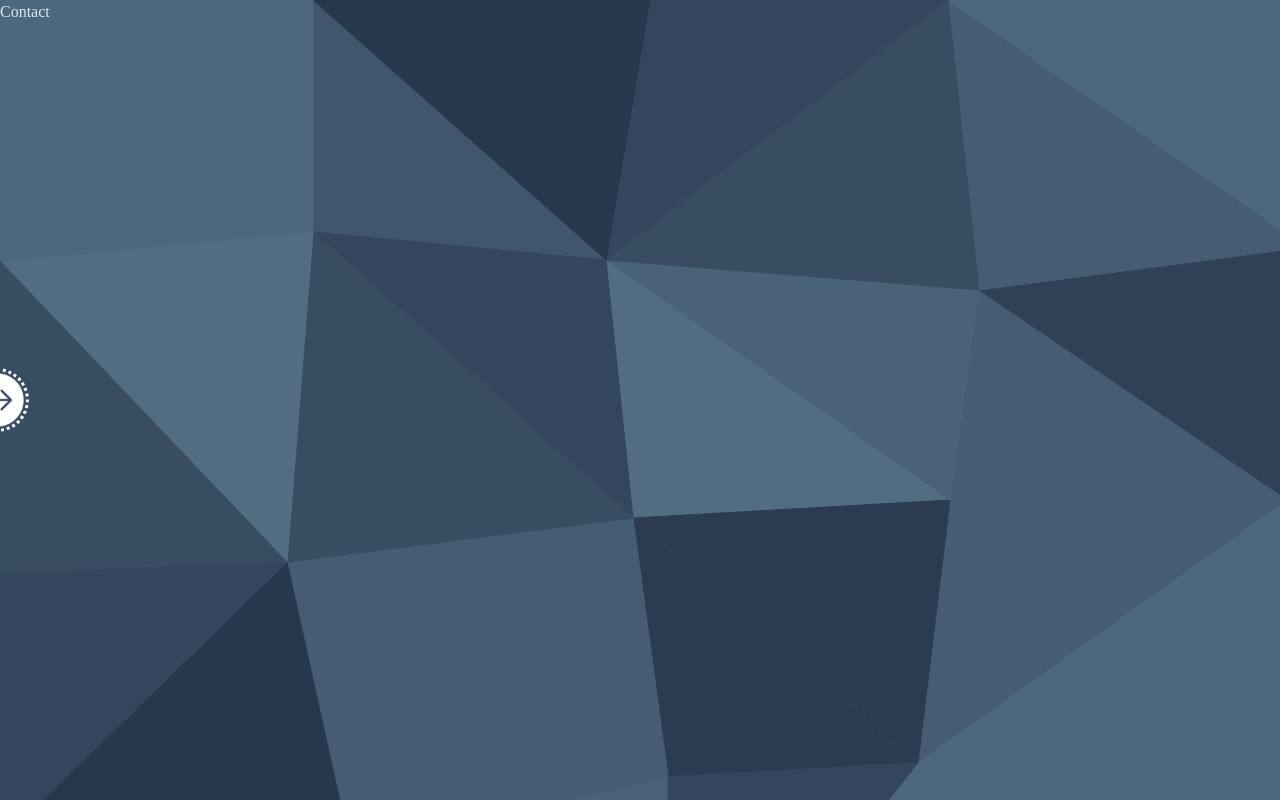
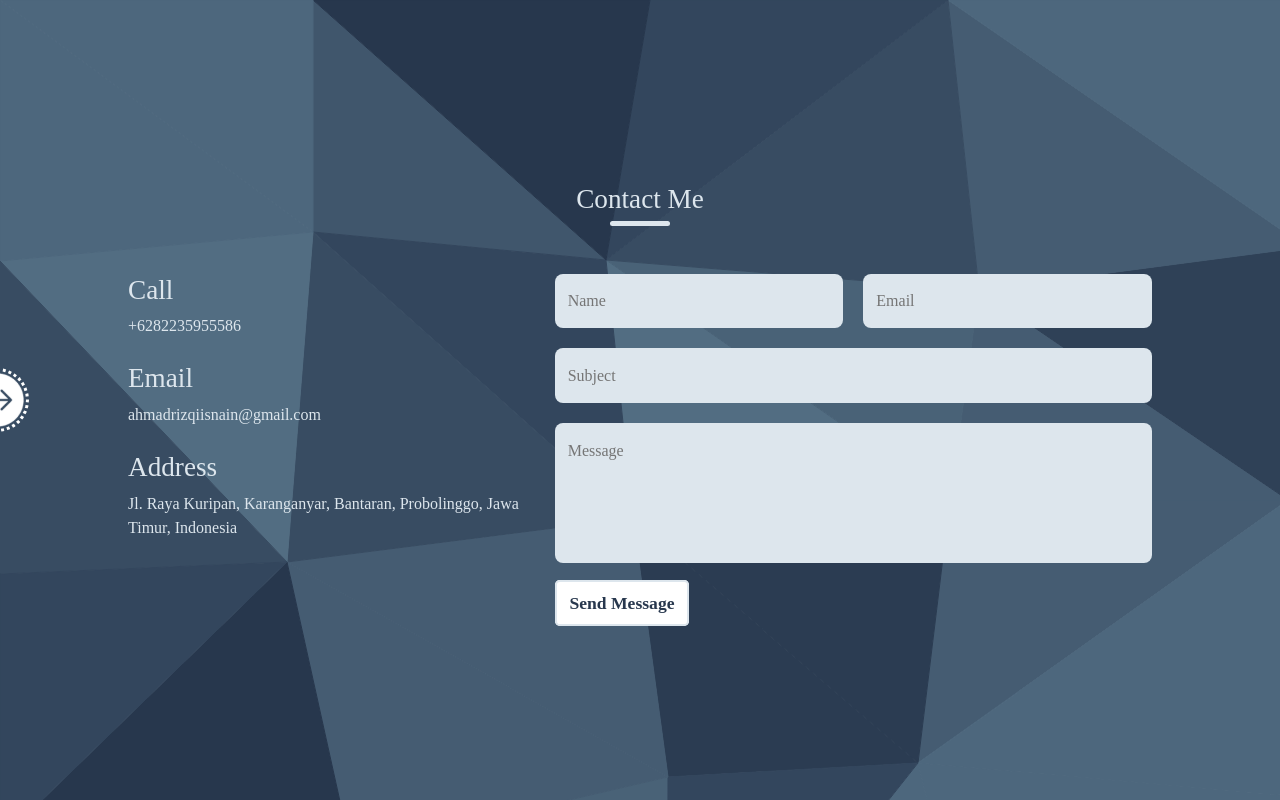
Before and after one commit to ahmadrzq/Portfolio-V5, a React (Vite) app: page /contact in a window 1280 px wide. Built offline with nearby package versions, Linux system fonts and the light colour scheme; a web font is replaced by a local one.

Commit message:
Create contact page and styles

```diff
--- a/src/pages/Contact/Contact.css
+++ b/src/pages/Contact/Contact.css
@@ -0,0 +1,41 @@
+/* *Contact */
+.contact__content {
+  display: grid;
+  grid-template-columns: 5fr 7fr;
+  align-items: flex-start;
+  padding: 0rem 5rem;
+}
+.contact__details {
+  margin-right: 1rem;
+}
+.contact__item {
+  display: flex;
+  flex-direction: column;
+  align-items: flex-start;
+}
+.contact__item:not(:last-child) {
+  margin-bottom: 1.5rem;
+}
+.form__group {
+  display: grid;
+  grid-template-columns: repeat(2, 1fr);
+  column-gap: 1.25rem;
+}
+.input__control {
+  color: var(--color-dark-1);
+  background-color: var(--color-light-2);
+  border: 1px solid transparent;
+  padding: 0.9rem 0.75rem;
+  width: 100%;
+  border-radius: 0.5rem;
+  margin-bottom: 1.25rem;
+}
+.textarea {
+  height: 140px;
+  resize: none;
+  outline: none;
+}
+.contact__form button {
+  float: right;
+  cursor: pointer;
+}
--- a/src/pages/Contact/Contact.jsx
+++ b/src/pages/Contact/Contact.jsx
@@ -1,7 +1,55 @@
+import Button from '../../components/Button/Button'
+import Title from '../../components/Title/Title'
 import './Contact.css'
 
 export default function Contact() {
   return (
-    <div>Contact</div>
+    <section className="contact section">
+      <Title value="Contact Me" />
+      <div className="contact__content">
+        <div className="contact__details">
+          <div className="contact__item">
+            <div>
+              <h3 >Call</h3>
+              <span className="contact__data">+6282235955586</span>
+            </div>
+          </div>
+
+          <div className="contact__item">
+            <div>
+              <h3 >Email</h3>
+              <span className="contact__data">ahmadrizqiisnain@gmail.com</span>
+            </div>
+          </div>
+
+          <div className="contact__item">
+            <div>
+              <h3 >Address</h3>
+              <span className="contact__data">Jl. Raya Kuripan, Karanganyar, Bantaran, Probolinggo, Jawa
+                Timur, Indonesia</span>
+            </div>
+          </div>
+        </div>
+
+        <form action="" className="contact__form">
+          <div className="form__group">
+            <div className="form__input">
+              <input type="text" placeholder="Name" className="input__control" />
+            </div>
+            <div className="form__input">
+              <input type="text" placeholder="Email" className="input__control" />
+            </div>
+          </div>
+          <div className="form__input">
+            <input type="text" placeholder="Subject" className="input__control" />
+          </div>
+          <div className="form__input">
+            <textarea name="" id="" placeholder="Message" cols="30" rows="10"
+              className="input__control textarea"></textarea>
+          </div>
+          <Button value="Send Message" />
+        </form>
+      </div>
+    </section >
   )
 }
```
